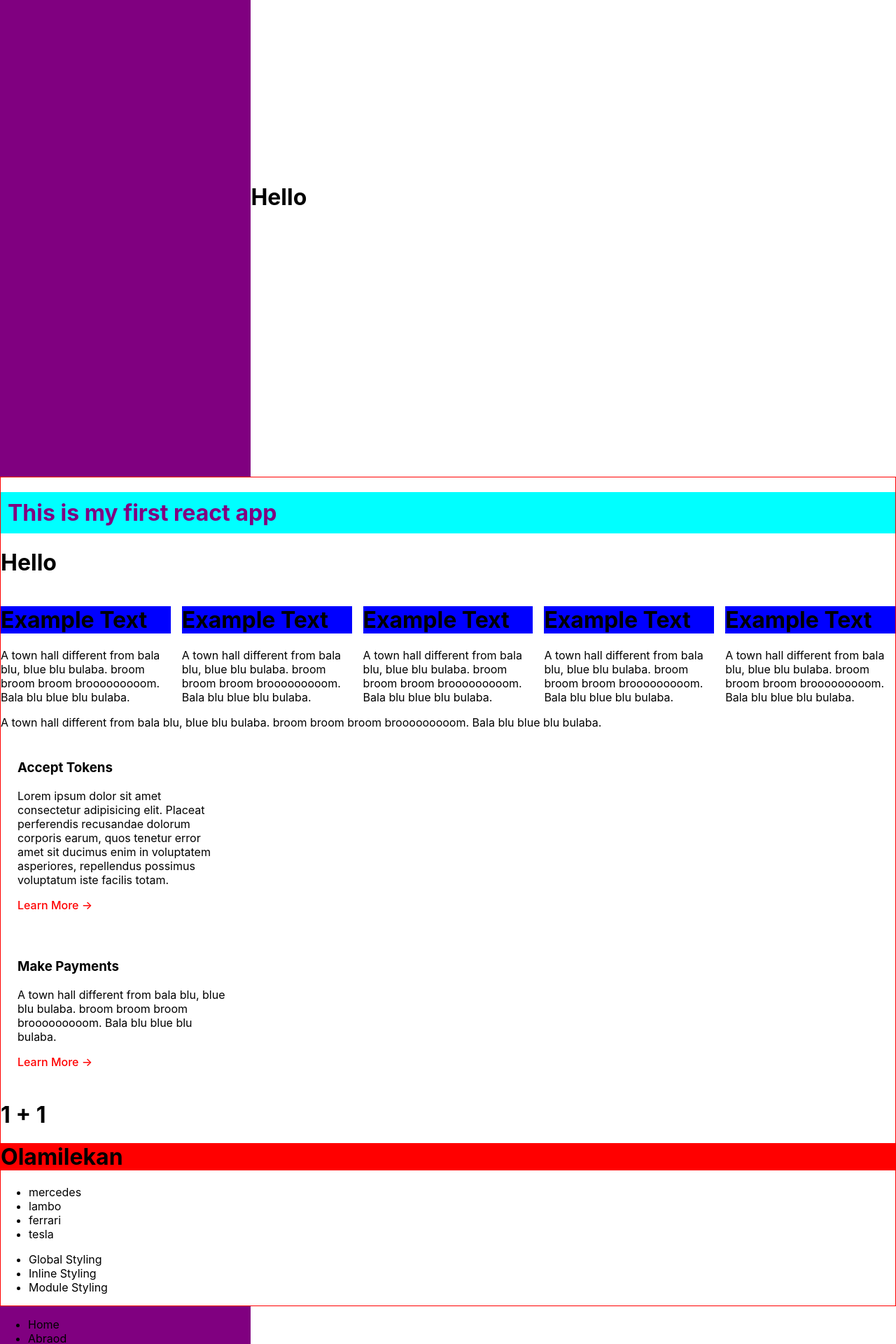
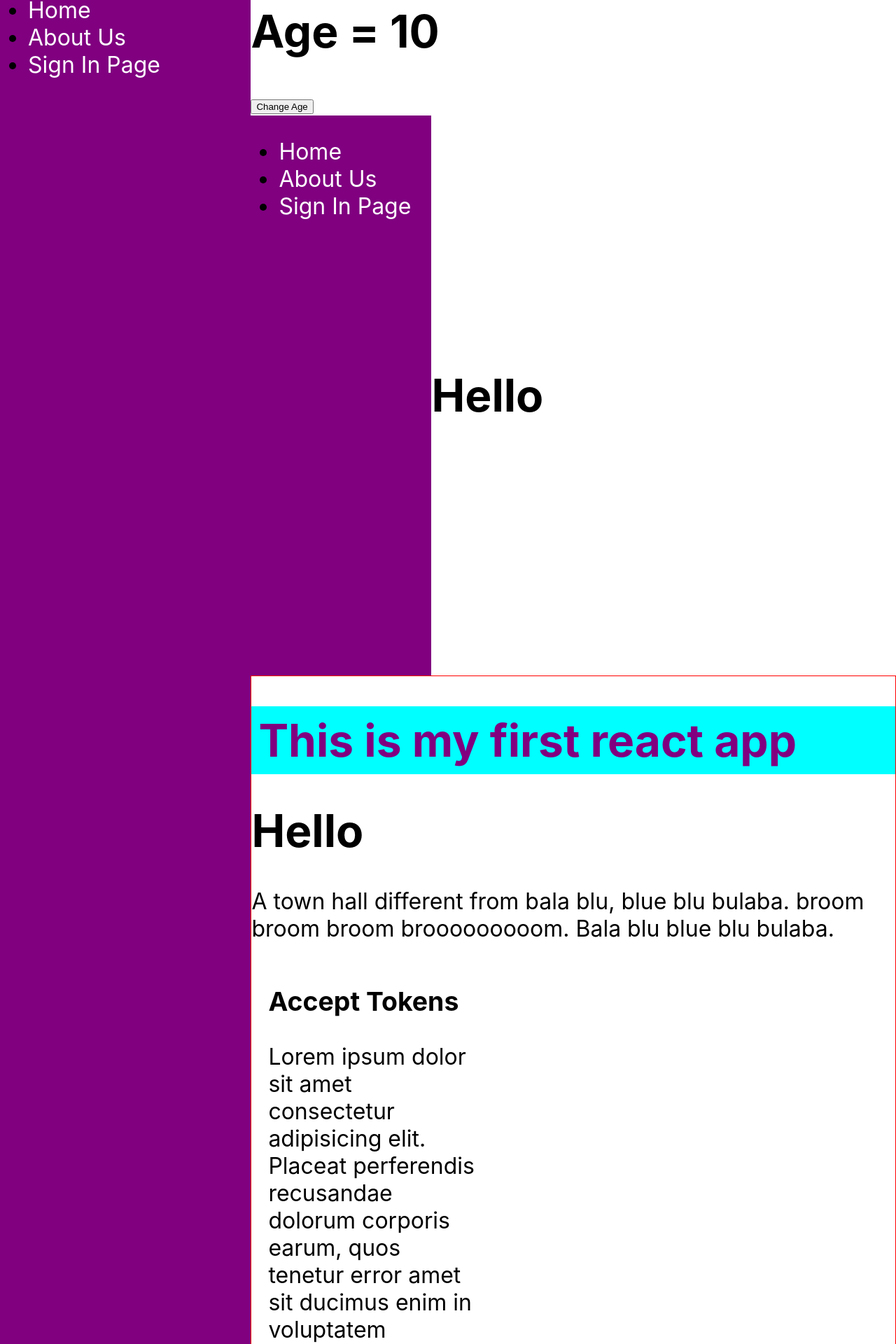
Before and after one commit to petertechy/Gemini-Api, a React (Create React App) app: page / in a window 1280 px wide. Shown: the part 119-2039 px from the top of the page at 70% size. Built offline with nearby package versions, Linux system fonts and the light colour scheme.

Commit message:
routing using react router dom

```diff
--- a/package.json
+++ b/package.json
@@ -8,6 +8,7 @@
     "@testing-library/user-event": "^13.5.0",
     "react": "^18.2.0",
     "react-dom": "^18.2.0",
+    "react-router-dom": "^6.22.3",
     "react-scripts": "5.0.1",
     "web-vitals": "^2.1.4"
   },
--- a/src/App.css
+++ b/src/App.css
@@ -17,3 +17,12 @@
   display: flex;
   gap: 1rem ;
 }
+
+
+.page{
+  min-height: 100vh;
+  background-color: rgba(222, 184, 135, 0.7);
+  align-items: center;
+  display: grid;
+  text-align: center;
+}
--- a/src/App.js
+++ b/src/App.js
@@ -1,59 +1,26 @@
-import logo from "./logo.svg";
-import ExampleComponent from "./components/ExampleComponent";
+import React from "react";
 import "./App.css";
-import OurServices from "./components/OurServices";
+import { Routes, Route, Navigate } from "react-router-dom";
+import AboutUsPage from "./pages/AboutUsPage";
+import LandingPage from "./pages/LandingPage";
+import SigninPage from "./pages/SigninPage";
 import Wrapper from "./components/Wrapper";
-
-function App() {
-  let studentName = "Olamilekan";
-  const cars = ["mercedes", "lambo", "ferrari", "tesla"];
-
-  const h1Style = { color: "purple", backgroundColor: "aqua", padding: "10px" };
+import NotFound from "./pages/NotFound";
+const App = () => {
   return (
-    <div className=''>
+    <>
+      <h1>This is in App JS</h1>
       <Wrapper>
-        <h1>Hello</h1>
+        <Routes>
+          <Route path='/about-us' element={<AboutUsPage />} />
+          <Route path='/' element={<LandingPage />} />
+          <Route path='/landing' element={<Navigate to={"/"}/>} />
+          <Route path='/sign-in' element={<SigninPage />} />
+          <Route path='/*' element={<NotFound />} />
+        </Routes>
       </Wrapper>
-      <header className=' home'>
-        <h1 style={h1Style}> This is my first react app</h1>
-        <h1>Hello</h1>
-        <div className='flex'>
-          <ExampleComponent />
-          <ExampleComponent />
-          <ExampleComponent />
-          <ExampleComponent />
-          <ExampleComponent />
-        </div>
-        A town hall different from bala blu, blue blu bulaba. broom broom broom
-        brooooooooom. Bala blu blue blu bulaba.
-        <OurServices
-          title='Accept Tokens'
-          body='Lorem ipsum dolor sit amet consectetur adipisicing elit. Placeat perferendis recusandae dolorum corporis earum, quos tenetur error amet sit ducimus enim in voluptatem asperiores, repellendus possimus voluptatum iste facilis totam.'
-        />
-        <OurServices
-          title='Make Payments'
-          body='A town hall different from bala blu, blue blu bulaba. broom broom broom brooooooooom. Bala blu blue blu bulaba.'
-        />
-        <h1>1 + 1</h1>
-        <h1 className='example'>{studentName}</h1>
-        <ul>
-          {cars.map((item) => (
-            <li key={item}>{item}</li>
-          ))}
-        </ul>
-        <ul>
-          <li>Global Styling</li>
-          <li>Inline Styling</li>
-          <li>Module Styling</li>
-        </ul>
-      </header>
-
-      <Wrapper>
-        <h1 style={{ color: "red" }}>Hello World</h1>
-        <p>Hi</p>
-      </Wrapper>
-    </div>
+    </>
   );
-}
+};
 
 export default App;
--- a/src/components/Wrapper.js
+++ b/src/components/Wrapper.js
@@ -1,22 +1,34 @@
 import React from "react";
 import classes from "./styles/Wrapper.module.css";
+import { Link } from "react-router-dom";
+
+
 const Wrapper = (props) => {
-
+  const options = [
+    { name: "Home", link: "/landing" },
+    { name: "About Us", link: "/about-us" },
+    { name: "Sign In Page", link: "/sign-in" },
+  ];
   return (
     <div className={classes.container}>
       <div>
         <ul>
-          <li>Home</li>
-          <li>Abraod</li>
-          <li>Maldives</li>
-          <li>Unable to Find</li>
+
+          {options.map((option) => (
+            <li key={option}>
+
+              <Link className={classes.options} to={option.link}> {option.name}</Link>
+
+
+              </li>
+          ))}
         </ul>
       </div>
-      <div>
-       {props.children}
-      </div>
+      <div>{props.children}</div>
     </div>
   );
 };
 
 export default Wrapper;
+
+// 09095260292
--- a/src/components/styles/Wrapper.module.css
+++ b/src/components/styles/Wrapper.module.css
@@ -3,6 +3,8 @@
     display: grid;
     grid-template-columns: 28% auto;
     align-items: center;
+    font-size: 2rem;
+    /* color: white; */
 }
 
 
@@ -10,3 +12,8 @@
     background-color: purple;
     height: 100%;
 }
+
+.options{
+    color: white;
+    text-decoration: none;
+}
--- a/src/index.js
+++ b/src/index.js
@@ -1,13 +1,16 @@
-import React from 'react';
-import ReactDOM from 'react-dom/client';
-import './index.css';
-import App from './App';
-import reportWebVitals from './reportWebVitals';
+import React from "react";
+import ReactDOM from "react-dom/client";
+import "./index.css";
+import App from "./App";
+import reportWebVitals from "./reportWebVitals";
+import { BrowserRouter } from "react-router-dom";
 
-const root = ReactDOM.createRoot(document.getElementById('root'));
+const root = ReactDOM.createRoot(document.getElementById("root"));
 root.render(
   <React.StrictMode>
-    <App />
+    <BrowserRouter>
+      <App />
+    </BrowserRouter>
   </React.StrictMode>
 );
 
--- /dev/null
+++ b/src/pages/AboutUsPage.js
@@ -0,0 +1,11 @@
+import React from 'react'
+
+const AboutUsPage = () => {
+  return (
+    <div className='page'>
+        <h1>About Us Page</h1>
+    </div>
+  )
+}
+
+export default AboutUsPage
--- /dev/null
+++ b/src/pages/LandingPage.js
@@ -0,0 +1,80 @@
+// import logo from "./logo.svg";
+// import ExampleComponent from "./components/ExampleComponent";
+import OurServices from "../components/OurServices";
+import Wrapper from "../components/Wrapper";
+import { useNavigate } from "react-router-dom";
+import { useState } from "react";
+// import SigninPage from "./pages/SigninPage";
+
+function LandingPage() {
+
+    const navigate = useNavigate()
+  let studentName = "Olamilekan";
+  const cars = ["mercedes", "lambo", "ferrari", "tesla"];
+  const h1Style = { color: "purple", backgroundColor: "aqua", padding: "10px" };
+
+  const [age, setAge] = useState(10);
+
+  const updateAge = () => {
+    console.log(age, "Before Set Age");
+    setAge((prev) => prev + 1);
+    console.log(age, "After Set Age");
+  };
+
+  const services = [
+    {
+      title: "Accept Tokens",
+      body: "Lorem ipsum dolor sit amet consectetur adipisicing elit. Placeat perferendis recusandae dolorum corporis earum, quos tenetur error amet sit ducimus enim in voluptatem asperiores, repellendus possimus voluptatum iste facilis totam.",
+    },
+    {
+      title: "Make Payments",
+      body: "A town hall different from bala blu, blue blu bulaba. broom broom broom brooooooooom. Bala blu blue blu bulaba.",
+    },
+  ];
+
+
+  const goToSignIn =()=>{
+
+
+
+    navigate("/sign-in")
+
+  }
+  return (
+    <div className=''>
+      <h1> Age = {age}</h1>
+
+      <button onClick={() => goToSignIn()}>Change Age </button>
+
+      <Wrapper age={age}>
+        <h1>Hello</h1>
+      </Wrapper>
+      <header className=' home'>
+        <h1 style={h1Style}> This is my first react app</h1>
+        <h1>Hello</h1>A town hall different from bala blu, blue blu bulaba.
+        broom broom broom brooooooooom. Bala blu blue blu bulaba.
+        {services.map((service) => (
+          <OurServices
+            key={service.title}
+            title={service.title}
+            body={service.body}
+          />
+        ))}
+        <h1>1 + 1</h1>
+        <h1 className='example'>{studentName}</h1>
+        <ul>
+          {cars.map((item) => (
+            <li key={item}>{item}</li>
+          ))}
+        </ul>
+        <ul>
+          <li>Global Styling</li>
+          <li>Inline Styling</li>
+          <li>Module Styling</li>
+        </ul>
+      </header>
+    </div>
+  );
+}
+
+export default LandingPage;
--- /dev/null
+++ b/src/pages/NotFound.js
@@ -0,0 +1,11 @@
+import React from 'react'
+
+const NotFound = () => {
+  return (
+    <div className='page'>
+        <h1>This page  is not found</h1>
+    </div>
+  )
+}
+
+export default NotFound
--- a/src/pages/SigninPage.js
+++ b/src/pages/SigninPage.js
@@ -2,7 +2,9 @@ import React from 'react'
 
 const SigninPage = () => {
   return (
-    <div>SigninPage</div>
+    <div className='page'>
+      <h1>Sign Up Page</h1>
+    </div>
   )
 }
 
```
Also changed, not shown: 1 other file (tests, documents, lock files or other folders).
